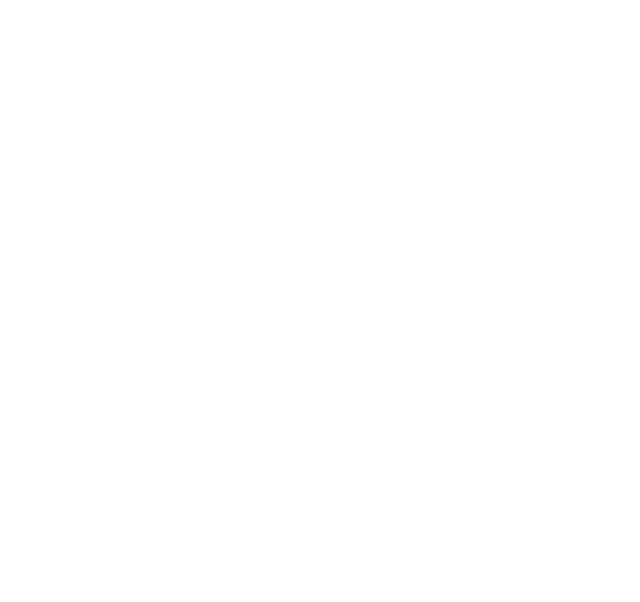
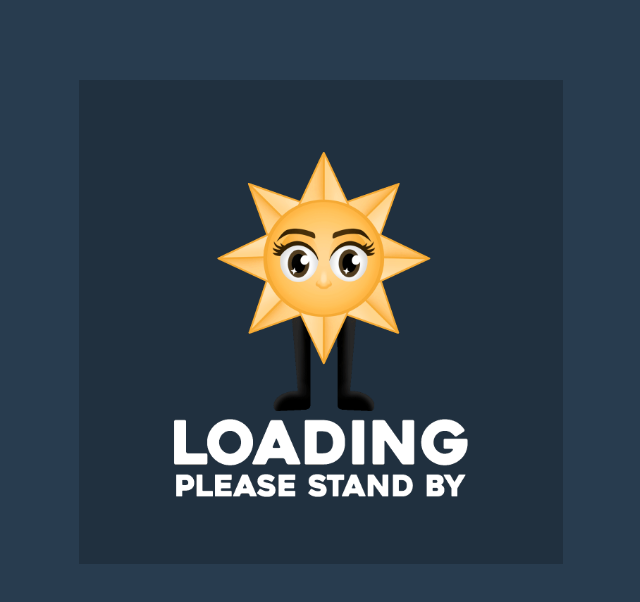
Before and after one commit to elena-martin/portfolio-loader, a plain HTML site: page index.html in a window 1280 px wide. Shown: the whole page, without its empty margins (369-1009 px from the left). Drawn offline with Linux system fonts and the light colour scheme.

Commit message:
Update index.html

```diff
--- a/index.html
+++ b/index.html
@@ -1,5 +1,5 @@
 <div id="wrapper" >
-    <img src="https://static.wixstatic.com/media/69ba6b_6d9b47e3b05448c59668d70057706699~mv2.gif" alt="loading" id="loading">
+    <img src="./Martie-Sun-Loading.gif" alt="loading" id="loading">
     <div id="preloader">
         <!--<div id="cssload-border">
         <div id="cssload-whitespace">
@@ -18,9 +18,7 @@
     viz = "visible";
 
     function load(){
-        pl.style.visibility = "hidden";
         wrap.style.visibility = "hidden";
-        BG.style.visibility = "hidden";
         console.log(viz);
     };
 
@@ -29,7 +27,7 @@
     };
 
 </script>
-<body onload="load();"></body>
+<body onload=""></body>
 <style>
 #loading{
     width: 100%;
```
